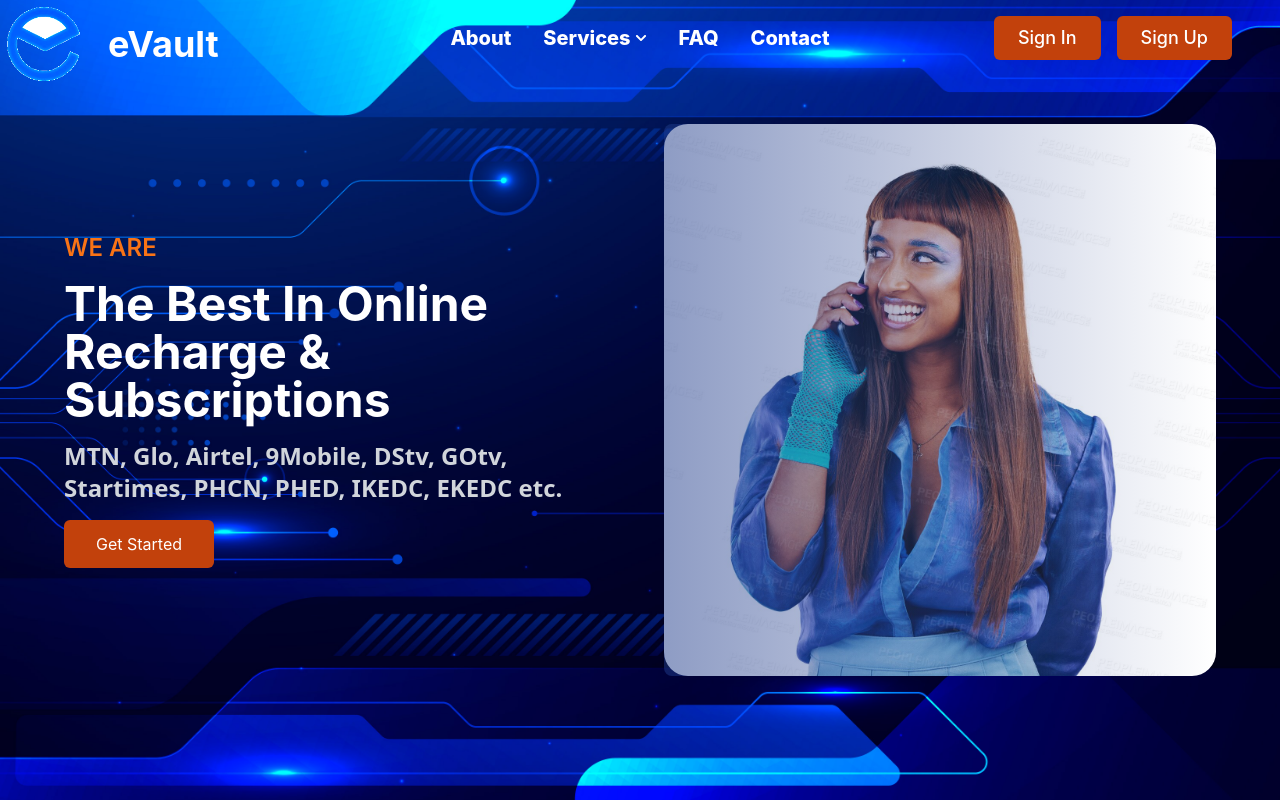
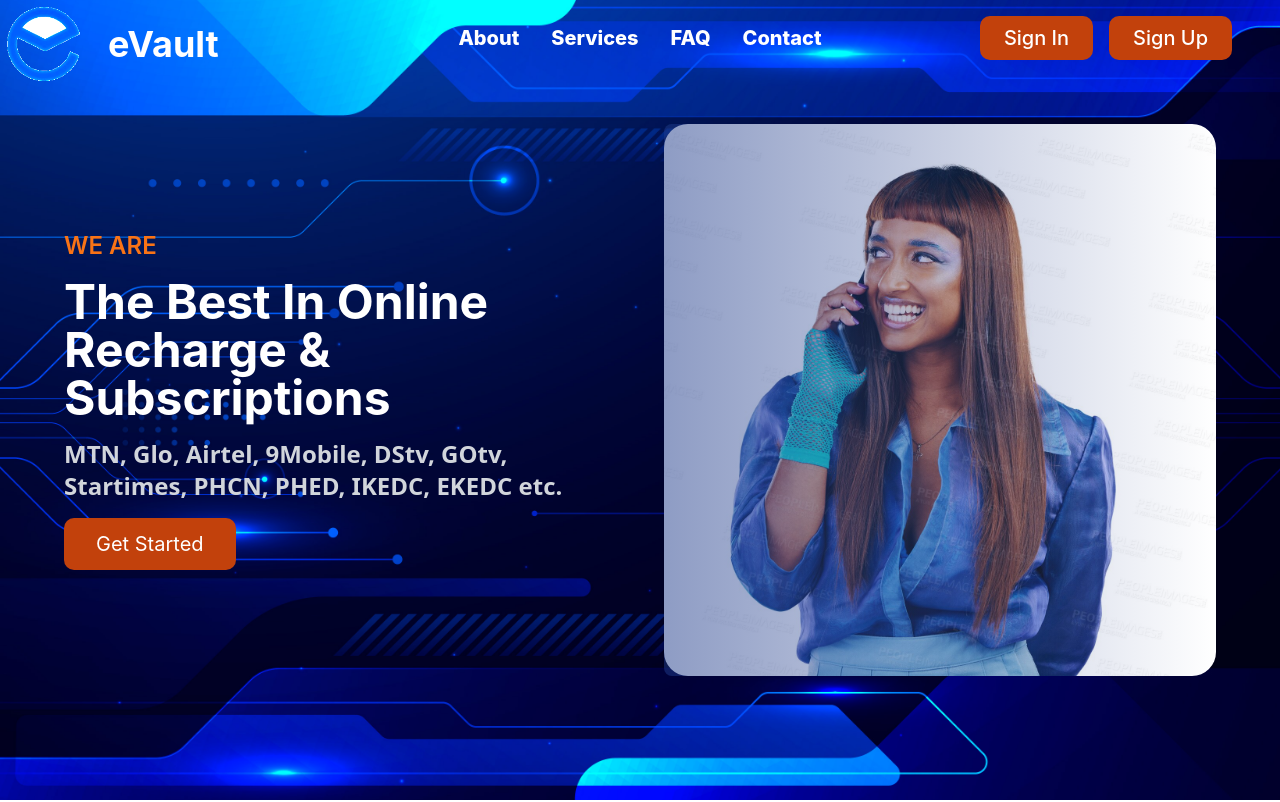
Before and after one commit to Lycan-Xx/evault_web, a React (Vite) app: page / in a window 1280 px wide. Shown: the top 802 px of the page. Built offline with nearby package versions, Linux system fonts and the light colour scheme.

Commit message:
fixed the sign in/up buttons hoverring effect

```diff
--- a/index.html
+++ b/index.html
@@ -4,6 +4,15 @@
 <head>
 	<meta charset="UTF-8">
 	<meta name="viewport" content="width=device-width, initial-scale=1.0">
+
+	<link rel="preconnect" href="https://fonts.googleapis.com">
+	<link rel="preconnect" href="https://fonts.gstatic.com" crossorigin>
+	<link href="https://fonts.googleapis.com/css2?family=Ubuntu+Mono:ital,wght@0,400;0,700;1,400;1,700&display=swap"
+		rel="stylesheet">
+
+	<link href="https://fonts.googleapis.com/css2?family=Roboto:wght@400;700&display=swap" rel="stylesheet">
+
+
 	<title>E.v</title>
 </head>
 
--- a/src/components/Footer.jsx
+++ b/src/components/Footer.jsx
@@ -9,8 +9,8 @@
       <div className="max-w-7xl mx-auto">
         <div className="grid md:grid-cols-4 gap-12">
           <div>
-            <h3 className="text-2xl font-bold mb-4">eVault</h3>
-            <p className="text-gray-300 mb-4">
+            <h3 className="text-2xl font-extrabold  mb-4">eVault</h3>
+            <p className="text-gray-300 mb-4 font-mono">
               Evault offers the best and most secure way to recharge data, airtime, cable and more at the best prices with instant delivery.
             </p>
             <div className="flex space-x-4">
@@ -21,7 +21,7 @@
           </div>
 
           <div>
-            <h4 className="font-semibold mb-4">Explore</h4>
+            <h4 className="font-extrabold mb-4">Explore</h4>
             <ul className="space-y-2">
               <li><a href="#" className="text-gray-300 hover:text-orange-500">Home</a></li>
               <li><a href="#" className="text-gray-300 hover:text-orange-500">About</a></li>
@@ -31,8 +31,8 @@
           </div>
 
           <div>
-            <h4 className="font-semibold mb-4">Services</h4>
-            <ul className="space-y-2 text-gray-300">
+            <h4 className="font-extrabold mb-4">Services</h4>
+            <ul className="space-y-2 text-gray-300 font-sans">
               <li>Airtime TopUp</li>
               <li>Exam Pin</li>
               <li>Buy Data</li>
@@ -43,7 +43,7 @@
           </div>
 
           <div>
-            <h4 className="font-semibold mb-4">Contact</h4>
+            <h4 className="font-extrabold mb-4">Contact</h4>
 
             <ul className="space-y-2 text-gray-300">
                 <li><a href="#"><FaPhone /> +234 000000000</a></li>
--- a/src/components/Hero.jsx
+++ b/src/components/Hero.jsx
@@ -1,14 +1,13 @@
-import React, { useState } from 'react';
-import { FaChevronDown, FaChevronUp } from 'react-icons/fa';
+import React from 'react';
+import { useState } from 'react';
 
 const Hero = () => {
-  const [dropdownOpen, setDropdownOpen] = useState(false);
+  const [mobileMenuOpen, setMobileMenuOpen] = useState(false);
 
   const scrollToSection = (sectionId) => {
     const section = document.getElementById(sectionId);
     if (section) {
       section.scrollIntoView({ behavior: 'smooth' });
-      setDropdownOpen(false); // Close dropdown after selecting an item
     }
   };
 
@@ -17,6 +16,12 @@
       {/* Navigation Links */}
       <div className="absolute top-6 left-0 right-0 z-20">
         <div className="flex justify-center space-x-8">
+          </div>
+		  </div>
+
+
+<div className='absolute top-6 left-3 right-3 flex justify-center space-x-8'>
+
 		  <a
             href="#about"
             className="text-white hover:text-orange-500 transition-colors duration-300 text-xl font-extrabold"
@@ -27,57 +32,16 @@
           >
             About
           </a>
-
-
-          <div className="relative" onMouseEnter={() => setDropdownOpen(true)} onMouseLeave={() => setDropdownOpen(false)}>
-            <button
-              className="text-white hover:text-orange-500 transition-colors duration-500 text-xl font-extrabold flex items-center"
-              onClick={() => setDropdownOpen(!dropdownOpen)} // Toggle dropdown on click
+          <a
+            href="#services"
+            className="text-white hover:text-orange-500 transition-colors duration-300 text-xl font-extrabold"
+            onClick={(e) => {
+              e.preventDefault();
+              scrollToSection('services');
+            }}
           >
-              <span>Services</span>
-              {dropdownOpen ? (
-                <FaChevronUp className="ml-1 icon-size" />
-              ) : (
-                <FaChevronDown className="ml-1 icon-size" />
-              )}
-            </button>
-            {dropdownOpen && (
-              <div
-                className="absolute left-0 mt-2 w-40 bg-white rounded-md shadow-lg z-10"
-                onMouseEnter={() => setDropdownOpen(true)} // Keep dropdown open when mouse is over it
-              >
-                <ul className="py-2">
-                  <li
-                    className="px-4 py-2 text-gray-800 hover:bg-gray-200 cursor-pointer"
-                    onClick={() => scrollToSection('boy')}
-                  >
-                    Boy
-                  </li>
-                  <li
-                    className="px-4 py-2 text-gray-800 hover:bg-gray-200 cursor-pointer"
-                    onClick={() => scrollToSection('girl')}
-                  >
-                    Girl
-                  </li>
-                  <li
-                    className="px-4 py-2 text-gray-800 hover:bg-gray-200 cursor-pointer"
-                    onClick={() => scrollToSection('man')}
-                  >
-                    Man
-                  </li>
-                  <li
-                    className="px-4 py-2 text-gray-800 hover:bg-gray-200 cursor-pointer"
-                    onClick={() => scrollToSection('woman')}
-                  >
-                    Woman
-                  </li>
-                </ul>
-              </div>
-            )}
-          </div>
-
-
-
+            Services
+          </a>
           <a
             href="#faq"
             className="text-white hover:text-orange-500 transition-colors duration-300 text-xl font-extrabold"
@@ -98,9 +62,10 @@
           >
             Contact
           </a>
+
+
+
 </div>
-      </div>
-
       {/* Logo */}
       <div className="absolute top-0 left-0 sm:top-0 sm:left-0">
         <img
@@ -116,18 +81,19 @@
       </div>
 
 
+
 {/* Sign In / Sign Up Buttons */}
 <div className="absolute top-6 right-6 md:top-4 md:right-12 flex items-center space-x-4 z-10">
   <div className="flex items-center space-x-4">
-
-          <button className="bg-orange-700 text-white px-6 py-2 rounded-md hover:bg-blue-800 transition font-medium text-lg">
+    <a href="#"><button className="bg-orange-700 text-white px-6 py-2 rounded-[10px] hover:bg-blue-900 transition font-medium text-xl">
       Sign In
-          </button>
-          <button className="bg-orange-700 text-white px-6 py-2 rounded-md hover:bg-blue-800 transition font-medium text-lg">
+    </button> </a>
+   <a href="#"><button className="bg-orange-700 text-white px-6 py-2 rounded-[10px] hover:bg-blue-900 transition font-medium text-xl">
       Sign Up
-          </button>
+    </button> </a>
   </div>
 </div>
+
 
       {/* Main Content */}
       <div className="max-w-7xl mx-auto grid md:grid-cols-2 gap-12 items-center h-full pt-20 sm:pt-0">
@@ -139,7 +105,7 @@
           <p className="text-gray-300 mb-8 text-2xl font-sans font-bold">
             MTN, Glo, Airtel, 9Mobile, DStv, GOtv, Startimes, PHCN, PHED, IKEDC, EKEDC etc.
           </p>
-          <button className="bg-orange-700 text-white px-8 py-3 rounded-md hover:bg-blue-800 transition">
+          <button className="bg-orange-700 text-white px-8 py-3 rounded-[10px] hover:bg-blue-900 transition text-xl">
             Get Started
           </button>
         </div>
@@ -151,11 +117,6 @@
             className="rounded-3xl"
           />
           <div className="absolute inset-0 bg-gradient-to-r from-blue-900/50 to-transparent rounded-lg"></div>
-
-
-
-
-
         </div>
       </div>
     </div>
--- a/src/index.css
+++ b/src/index.css
@@ -24,5 +24,5 @@
 }
 
 .icon-size {
-  font-size: 12px;
+  font-size: 1px;
 }
--- a/tailwind.config.js
+++ b/tailwind.config.js
@@ -10,7 +10,11 @@
         'dark-primary': '#0A2342',
         'dark-secondary': '#133B5F',
         'light-primary': '#FFFFFF',
-        'light-secondary': '#F4F4F4'
+        'light-secondary': '#F4F4F4',
+        fontFamily: {
+          mono: ['Ubuntu Mono', 'monospace'],
+          sans: ['Roboto', 'sans-serif'],
+        },
       },
       animation: {
         'pulse-slow': 'pulse 3s cubic-bezier(0.4, 0, 0.6, 1) infinite',
```
Lines whose indentation alone changed are shown as unchanged.
